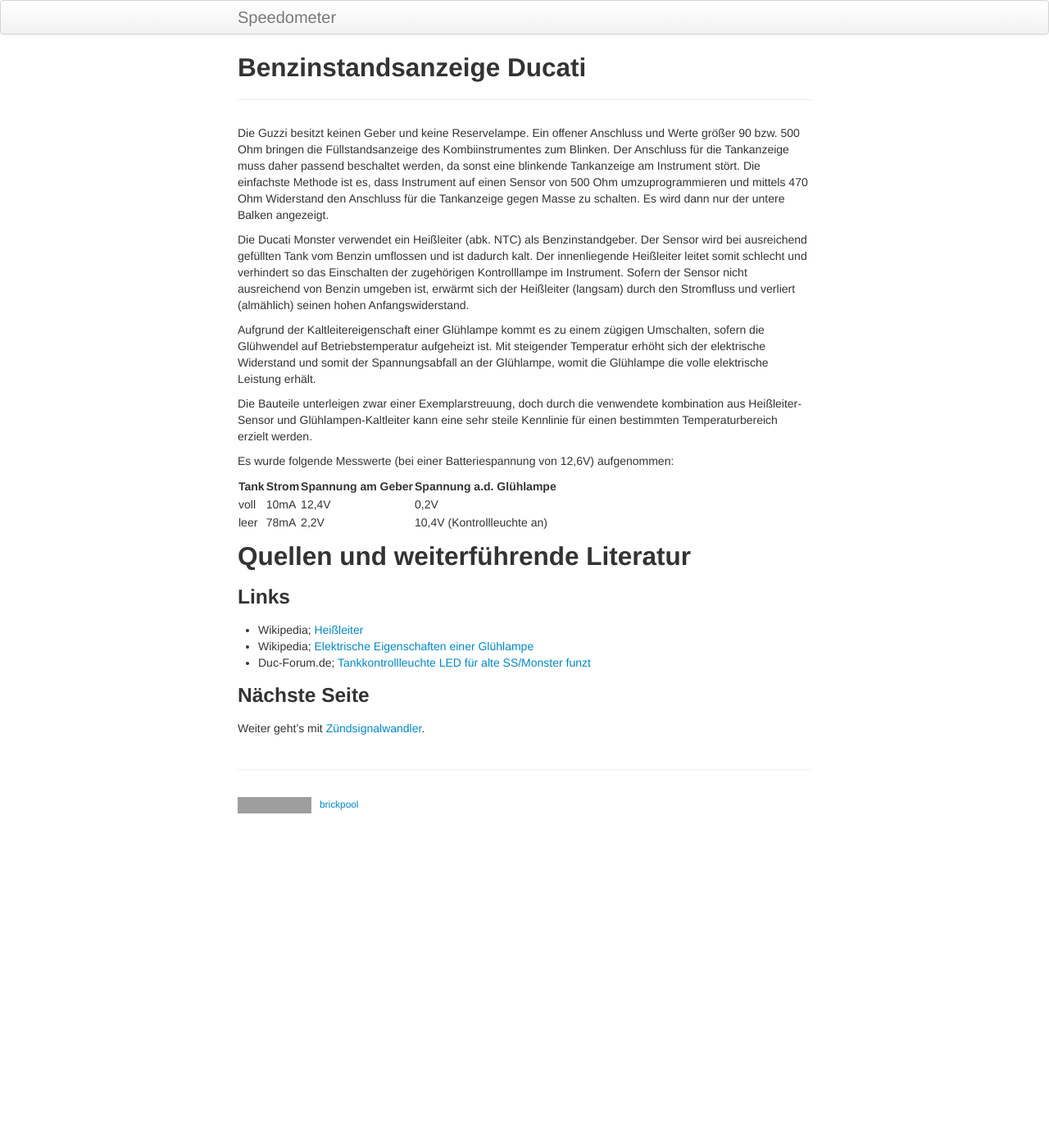
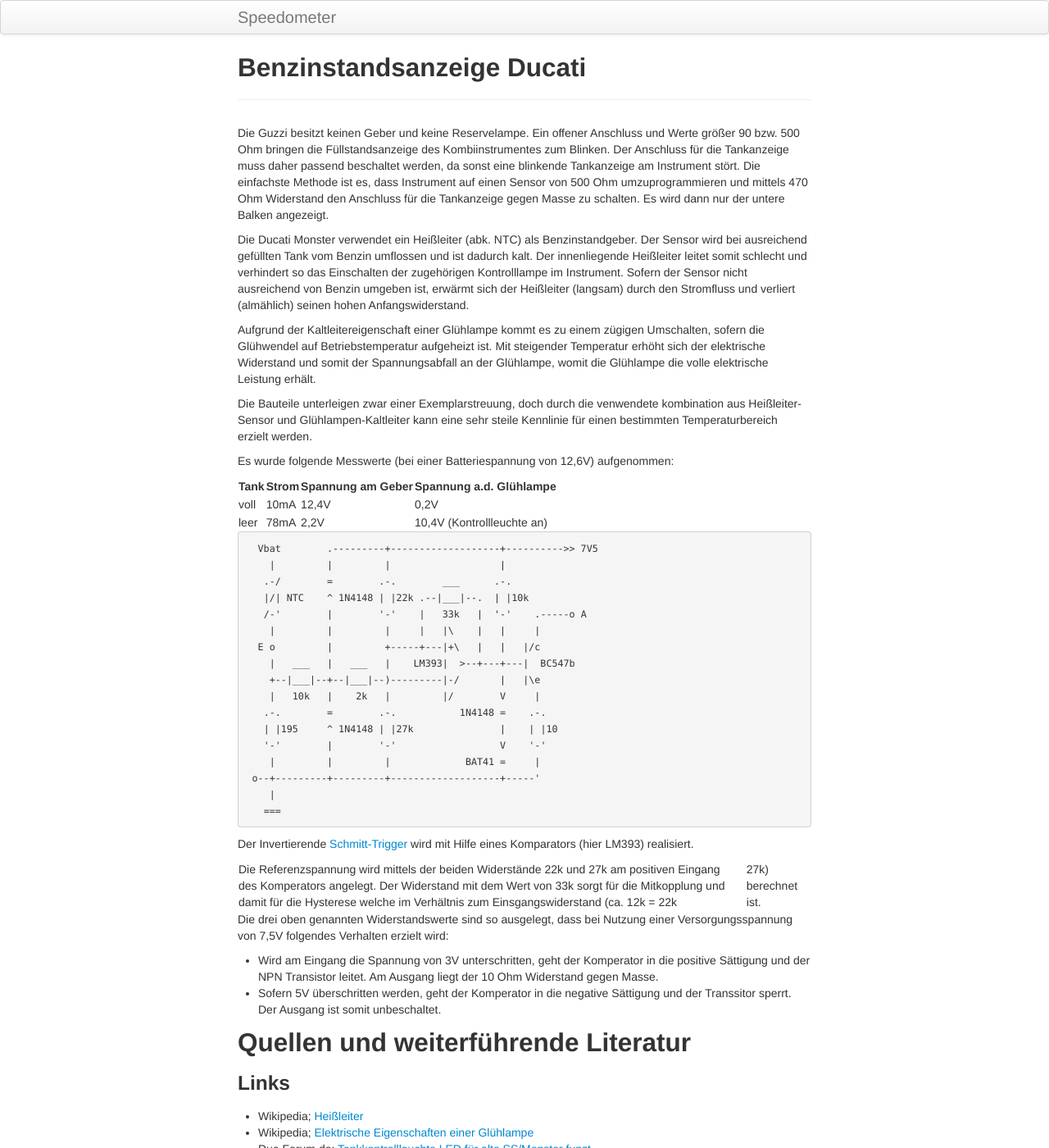
Before and after one commit to brickpool/Speedometer, a Jekyll site: the page built from pages/benzinstandsanzeige.md, in a window 1280 px wide and 1400 px high. Shown: the whole window at 82% size. Built offline with Jekyll 4.4.1, drawn with Linux system fonts in a browser that asks for light colours; grey boxes are pictures that could not be loaded.

Commit message:
Update page

````diff
--- a/pages/benzinstandsanzeige.md
+++ b/pages/benzinstandsanzeige.md
@@ -15,9 +15,37 @@ Die Bauteile unterleigen zwar einer Exemplarstreuung, doch durch die venwendete
 Es wurde folgende Messwerte (bei einer Batteriespannung von 12,6V) aufgenommen:
 
 Tank | Strom | Spannung am Geber | Spannung a.d. Glühlampe
---- | --- | --- | ---
-voll | 10mA | 12,4V | 0,2V
-leer | 78mA | 2,2V | 10,4V (Kontrollleuchte an)
+---- | ----- | ----------------- | --------------------------
+voll | 10mA  | 12,4V             | 0,2V
+leer | 78mA  | 2,2V              | 10,4V (Kontrollleuchte an)
+
+```
+  Vbat        .---------+-------------------+---------->> 7V5
+    |         |         |                   |
+   .-/        =        .-.        ___      .-.
+   |/| NTC    ^ 1N4148 | |22k .--|___|--.  | |10k
+   /-'        |        '-'    |   33k   |  '-'    .-----o A
+    |         |         |     |   |\    |   |     |
+  E o         |         +-----+---|+\   |   |   |/c
+    |   ___   |   ___   |    LM393|  >--+---+---|  BC547b
+    +--|___|--+--|___|--)---------|-/       |   |\e
+    |   10k   |    2k   |         |/        V     |
+   .-.        =        .-.           1N4148 =    .-.
+   | |195     ^ 1N4148 | |27k               |    | |10
+   '-'        |        '-'                  V    '-'
+    |         |         |             BAT41 =     |
+ o--+---------+---------+-------------------+-----'
+    |
+   ===
+```
+
+Der Invertierende [Schmitt-Trigger](http://de.wikipedia.org/wiki/Schmitt-Trigger) wird mit Hilfe eines Komparators (hier LM393) realisiert.
+
+Die Referenzspannung wird mittels der beiden Widerstände 22k und 27k am positiven Eingang des Komperators angelegt. Der Widerstand mit dem Wert von 33k sorgt für die Mitkopplung und damit für die Hysterese welche im Verhältnis zum Einsgangswiderstand (ca. 12k = 22k || 27k) berechnet ist.
+
+Die drei oben genannten Widerstandswerte sind so ausgelegt, dass bei Nutzung einer Versorgungsspannung von 7,5V folgendes Verhalten erzielt wird:
+- Wird am Eingang die Spannung von 3V unterschritten, geht der Komperator in die positive Sättigung und der NPN Transistor leitet. Am Ausgang liegt der 10 Ohm Widerstand gegen Masse.
+- Sofern 5V überschritten werden, geht der Komperator in die negative Sättigung und der Transsitor sperrt. Der Ausgang ist somit unbeschaltet.
 
 ## Quellen und weiterführende Literatur
 
````
Also changed, not shown: images/Kontrollanzeige.png.
